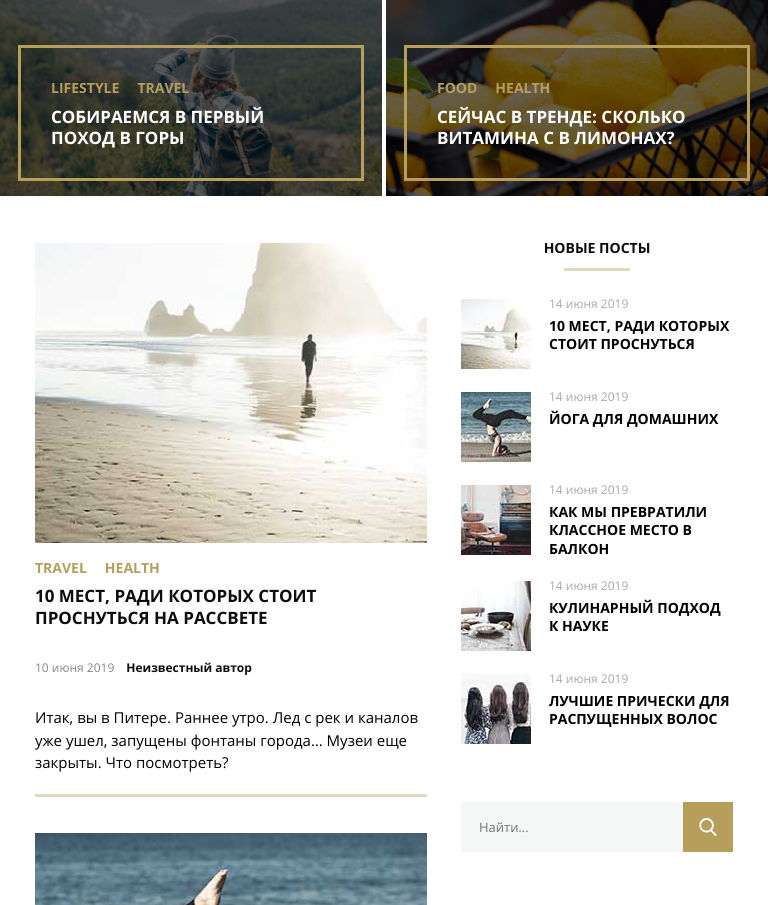
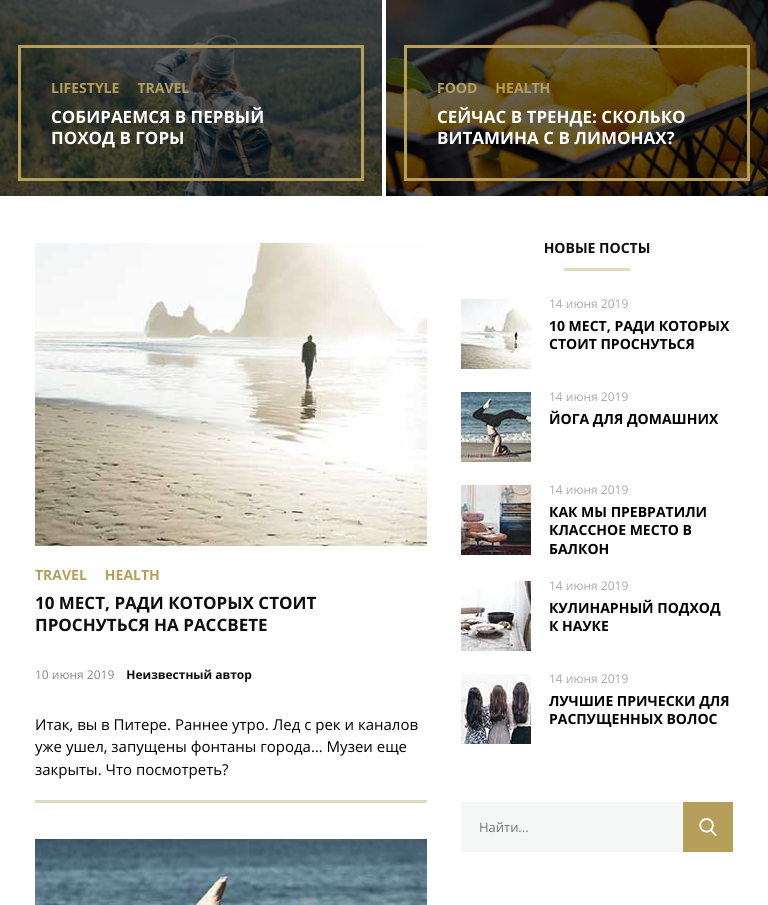
Before and after one commit to SilantevR/mq-diplom2, a plain HTML site: page index.html in a window 768 px wide. Shown: the part 793-1698 px from the top of the page. Drawn offline with Linux system fonts and the light colour scheme; files whose address does not match are found by name.

Commit message:
version 3

```diff
--- a/CSS/diplom.css
+++ b/CSS/diplom.css
@@ -333,7 +333,6 @@ a.trend-item-header-link{
 .news-item-image-container {
     position: relative;
     width: 381px;
-    height: 295px;
     margin-right: 31px;
 }
 .news-item-tags {
@@ -433,7 +432,6 @@ p:nth-child(2n+1) {
     width: 70px;
     padding-top: 5px;
     margin-right: 18px;
-    bottom: 235px;
 }
 .new-post-item-image {
     display: block;
@@ -847,8 +845,6 @@ a.goods-item-post-link:hover {
     }
     .news-item-image {
         width: 100%;
-        height: 100%;
-        object-fit: cover;
     }
     .goods-container {
         row-gap: 25px;
@@ -917,9 +913,6 @@ a.goods-item-post-link:hover {
     }
     .news-item {
         margin-top: 36px;
-    }
-    .news-item-image-container {
-        height: 300px;
     }
     .news-item-information {
         margin-bottom: 30px;
@@ -1079,7 +1072,6 @@ a.goods-item-post-link:hover {
     }
     .news-item-image-container {
         margin: 0 0 10px 0;
-        height: 253px;
     }
     .news-item-information {
         margin-bottom: 13px;
```
